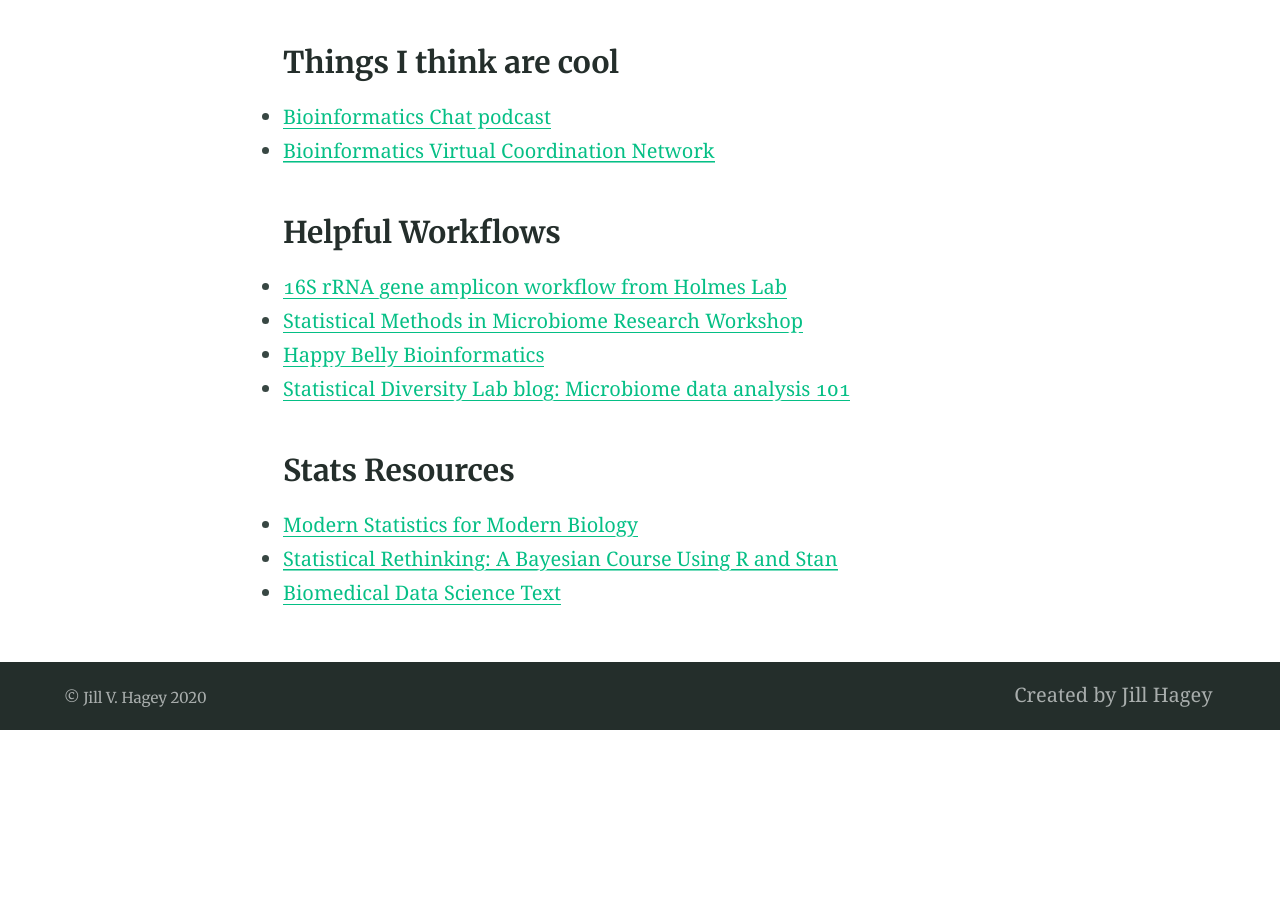
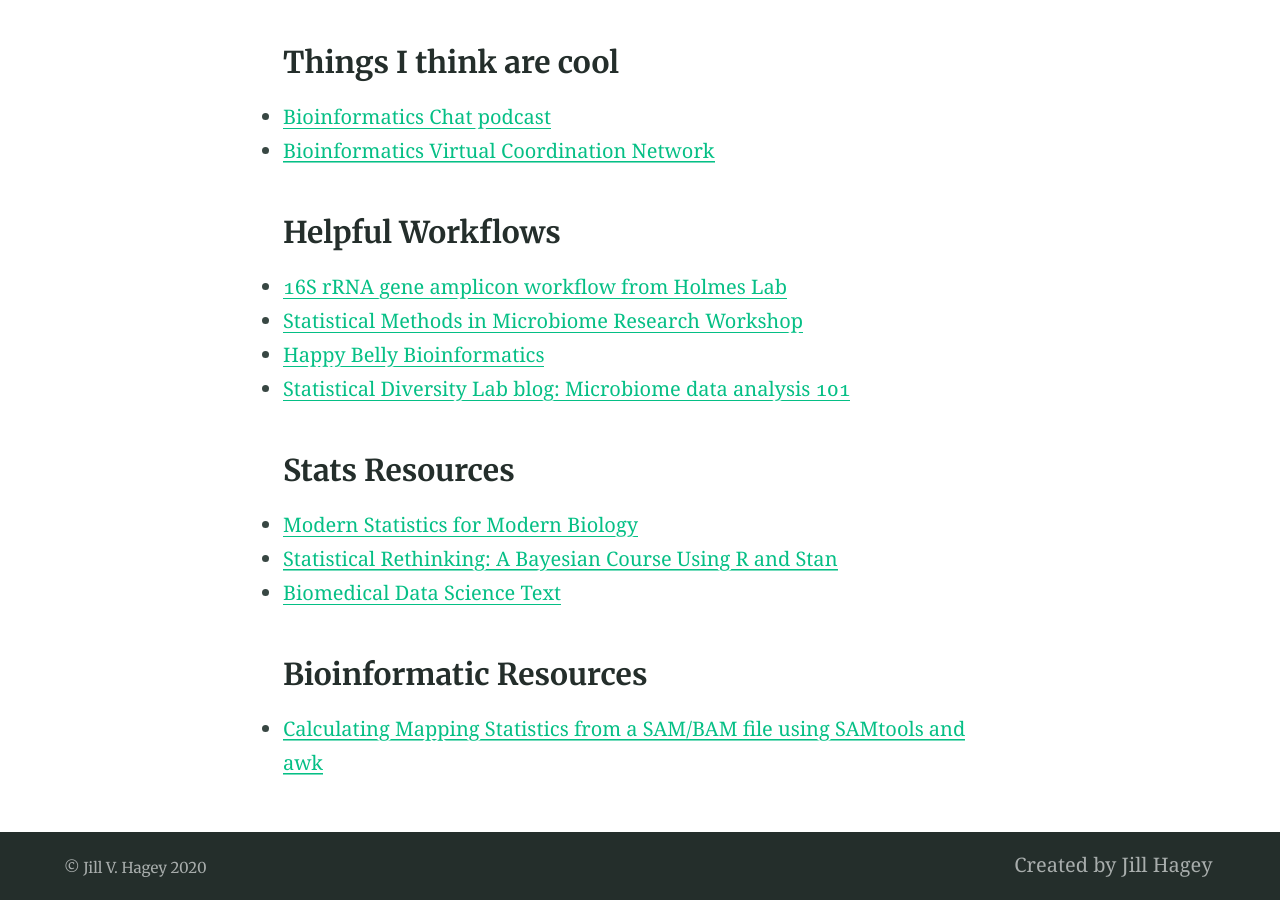
Before and after one commit to jvhagey/jvhagey.github.io, a Jekyll site: the page built from index.md, in a window 1280 px wide and 900 px high, scrolled down 1633 px. Built offline with Jekyll 4.4.1, drawn with Linux system fonts in a browser that asks for light colours; our own code applies the rules of GitHub Pages for plain Markdown files; before the commit the page ends 2363 px from its top, so only the background shows below that.

Commit message:
added bioinformatic resources

```diff
--- a/index.md
+++ b/index.md
@@ -44,3 +44,6 @@ Email: jvhagey@gmail.com
 - [Modern Statistics for Modern Biology](http://web.stanford.edu/class/bios221/book/introduction.html)
 - [Statistical Rethinking: A Bayesian Course Using R and Stan](https://github.com/rmcelreath/statrethinking_winter2019)
 - [Biomedical Data Science Text](http://genomicsclass.github.io/book/)
+
+### Bioinformatic Resources
+- [Calculating Mapping Statistics from a SAM/BAM file using SAMtools and awk](https://sarahpenir.github.io/bioinformatics/awk/calculating-mapping-stats-from-a-bam-file-using-samtools-and-awk/)
```
